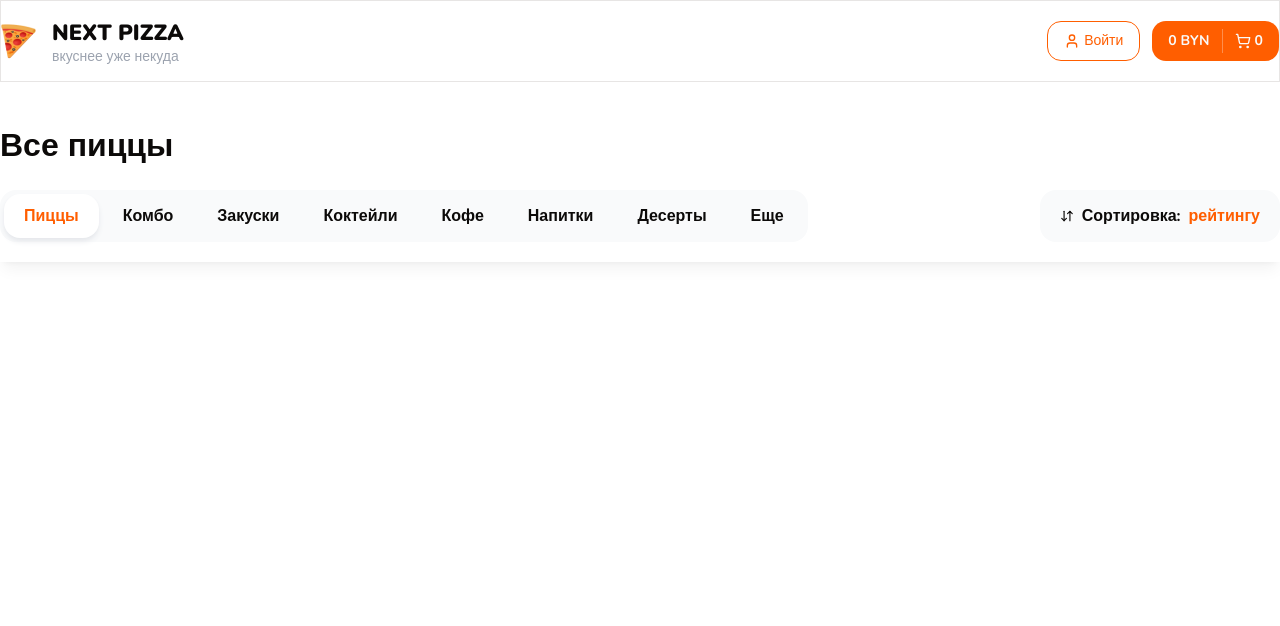
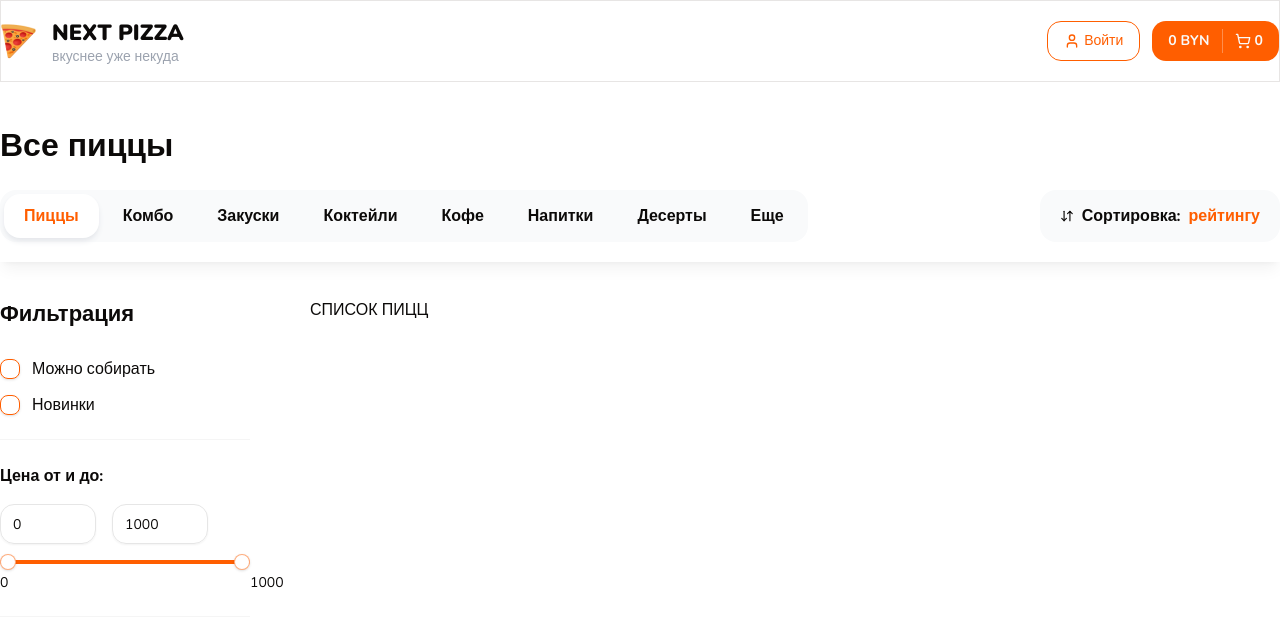
Before and after one commit to ValentinBrest/next-pizza, a Next.js app: page / in a window 1280 px wide. Shown: the top 626 px of the page. Built offline with nearby package versions, Linux system fonts and the light colour scheme.

Commit message:
create RangeSlider, FilterPanel

```diff
--- a/app/page.tsx
+++ b/app/page.tsx
@@ -1,4 +1,4 @@
-import { Container, Title, TopBar } from '@/components/shared';
+import { Container, FilterPanel, Title, TopBar } from '@/components/shared';
 
 export default function Home() {
     return (
@@ -11,6 +11,16 @@ export default function Home() {
                 />
             </Container>
             <TopBar />
+            <Container className="pb-14 mt-9">
+                <div className="flex gap-[60px]">
+                    <div className="w-[250px]">
+                        <FilterPanel />
+                    </div>
+                    <div className="flex-1">
+                        <div className="flex flex-col gap-16">СПИСОК ПИЦЦ</div>
+                    </div>
+                </div>
+            </Container>
         </>
     );
 }
--- /dev/null
+++ b/components/shared/filter-panel.tsx
@@ -0,0 +1,43 @@
+import { Title } from './title';
+import { FilterCheckbox } from './filter-chackbox';
+import { Input } from '../ui';
+import { RangeSlider } from './range-slider';
+
+interface FilterPanelProps {
+    className?: string;
+}
+
+export const FilterPanel = ({ className }: FilterPanelProps) => {
+    return (
+        <div className={className}>
+            <Title text="Фильтрация" className="font-bold" />
+            <div className="flex flex-col gap-4 pt-7 pb-6">
+                <FilterCheckbox value="1" text="Можно собирать" />
+                <FilterCheckbox value="2" text="Новинки" />
+            </div>
+
+            <div className="pt-6 pb-7 border-y border-y-neutral-100">
+                <p className="font-bold mb-4">Цена от и до:</p>
+                <div className="flex gap-4">
+                    <Input
+                        className="h-10 w-24"
+                        type="number"
+                        min={0}
+                        max={50}
+                        placeholder="0"
+                        defaultValue={0}
+                    />
+                    <Input
+                        className="h-10 w-24"
+                        type="number"
+                        min={50}
+                        max={1000}
+                        placeholder="50"
+                        defaultValue={1000}
+                    />
+                </div>
+                <RangeSlider className="mt-4" min={0} max={1000} step={10} />
+            </div>
+        </div>
+    );
+};
--- a/components/shared/index.ts
+++ b/components/shared/index.ts
@@ -4,3 +4,5 @@ export { Title } from './title';
 export { Categories } from './categories';
 export { SortPopup } from './sort-popup';
 export { TopBar } from './top-bar';
+export { FilterPanel } from './filter-panel';
+export { RangeSlider } from './range-slider';
--- /dev/null
+++ b/components/shared/range-slider.tsx
@@ -0,0 +1,86 @@
+'use client';
+
+import React from 'react';
+import * as SliderPrimitive from '@radix-ui/react-slider';
+import { cn } from '@/lib/utils';
+
+type SliderProps = {
+    className?: string;
+    min: number;
+    max: number;
+    step: number;
+    formatLabel?: (value: number) => string;
+    value?: number[] | readonly number[];
+    onValueChange?: (values: number[]) => void;
+};
+
+const RangeSlider = React.forwardRef(
+    (
+        {
+            className,
+            min,
+            max,
+            step,
+            formatLabel,
+            value,
+            onValueChange,
+            ...props
+        }: SliderProps,
+        ref,
+    ) => {
+        const initialValue = Array.isArray(value) ? value : [min, max];
+        const [localValues, setLocalValues] = React.useState(initialValue);
+
+        React.useEffect(() => {
+            // Update localValues when the external value prop changes
+            setLocalValues(Array.isArray(value) ? value : [min, max]);
+        }, [min, max, value]);
+
+        const handleValueChange = (newValues: number[]) => {
+            setLocalValues(newValues);
+            if (onValueChange) {
+                onValueChange(newValues);
+            }
+        };
+
+        return (
+            <SliderPrimitive.Root
+                ref={ref as React.RefObject<HTMLDivElement>}
+                min={min}
+                max={max}
+                step={step}
+                value={localValues}
+                onValueChange={handleValueChange}
+                className={cn(
+                    'relative flex w-full touch-none select-none mb-6 items-center',
+                    className,
+                )}
+                {...props}
+            >
+                <SliderPrimitive.Track className="relative h-1 w-full grow overflow-hidden rounded-full bg-primary/20">
+                    <SliderPrimitive.Range className="absolute h-full bg-primary" />
+                </SliderPrimitive.Track>
+                {localValues.map((value, index) => (
+                    <React.Fragment key={index}>
+                        <div
+                            className="absolute text-center"
+                            style={{
+                                left: `calc(${((value - min) / (max - min)) * 100}% + 0px)`,
+                                top: `10px`,
+                            }}
+                        >
+                            <span className="text-sm">
+                                {formatLabel ? formatLabel(value) : value}
+                            </span>
+                        </div>
+                        <SliderPrimitive.Thumb className="block h-4 w-4 rounded-full border border-primary/50 bg-white shadow transition-colors focus-visible:outline-none focus-visible:ring-1 focus-visible:ring-ring disabled:pointer-events-none disabled:opacity-50" />
+                    </React.Fragment>
+                ))}
+            </SliderPrimitive.Root>
+        );
+    },
+);
+
+RangeSlider.displayName = SliderPrimitive.Root.displayName;
+
+export { RangeSlider };
```
